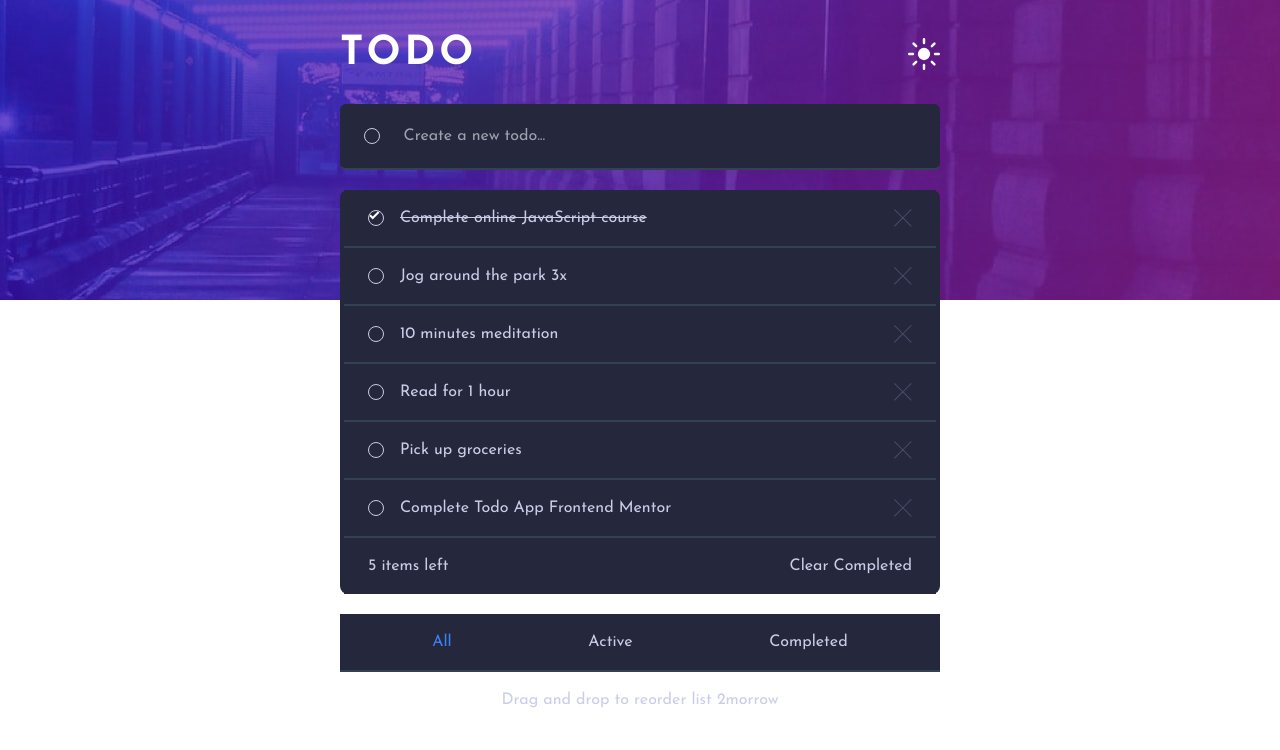
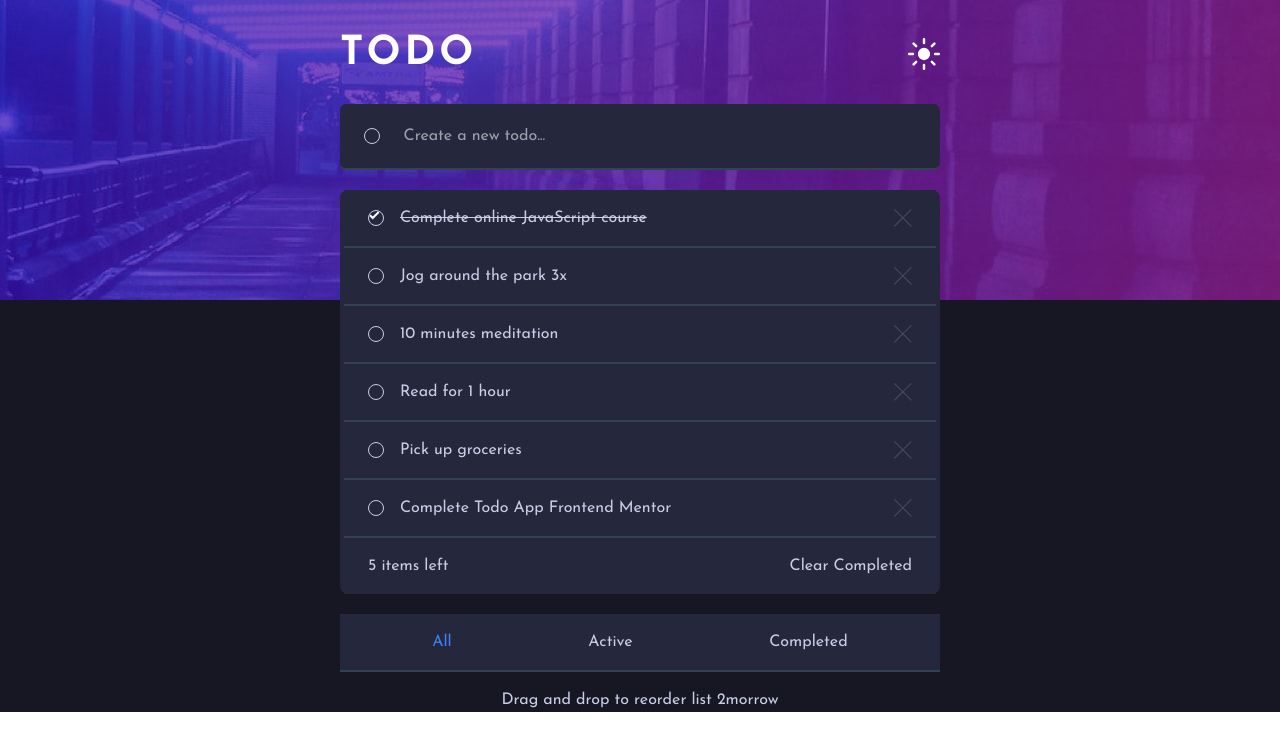
Before and after one commit to ahmad-cod/todoapp, a React (Vite) app: page / in a window 1280 px wide. Shown: the top 750 px of the page. Built offline with nearby package versions, Linux system fonts and the light colour scheme.

Commit message:
Implement background image dependent on theme with tailwind

```diff
--- a/src/App.jsx
+++ b/src/App.jsx
@@ -23,7 +23,9 @@ function App() {
   }
 
   return (
-    <section className='app'>
+    <section
+      className='app bg-no-repeat dark:bg-veryDarkBlue bg-white dark:bg-mobileDarkTheme dark:sm:bg-desktopDarkTheme bg-mobileLightTheme sm:bg-desktopLightTheme'
+    >
       <div className="md:max-w-[600px] sm:mx-auto relative pt-5 px-4 sm:px-0">
         <Header theme={theme} toggleTheme={toggleTheme} />
         <TodoForm setTodos={setAllTodos} />
--- a/src/index.css
+++ b/src/index.css
@@ -29,18 +29,3 @@
 .checkmark:hover {
   border-color: rgb(100, 189, 248);
 }
-
-.dark .app {
-  background-image: url("./assets/images/bg-desktop-dark.jpg");
-  background-repeat: no-repeat;
-}
-
-.light {
-  background-color: #f2f2f2;
-}
-
-.light .app {
-  background-color: #f2f2f2;
-  background-image: url("./assets/images/bg-desktop-light.jpg");
-  background-repeat: no-repeat;
-}
--- a/tailwind.config.js
+++ b/tailwind.config.js
@@ -1,5 +1,6 @@
 /** @type {import('tailwindcss').Config} */
 export default {
+  darkMode: 'class',
   content: [
     "./index.html",
     "./src/**/*.{js,ts,jsx,tsx}",
@@ -10,6 +11,12 @@ export default {
         'veryDarkBlue': 'hsl(235, 21%, 11%)',
         'ddesaturatedBlue': 'hsl(235, 24%, 19%)',
         'lgrayishBlue': 'hsl(234, 39%, 85%)',
+      },
+      backgroundImage: {
+        'mobileDarkTheme': "url('/src/assets/images/bg-mobile-dark.jpg')",
+        'mobileLightTheme': "url('/src/assets/images/bg-mobile-light.jpg')",
+        'desktopDarkTheme': "url('/src/assets/images/bg-desktop-dark.jpg')",
+        'desktopLightTheme': "url('/src/assets/images/bg-desktop-light.jpg')",
       }
     },
   },
```
